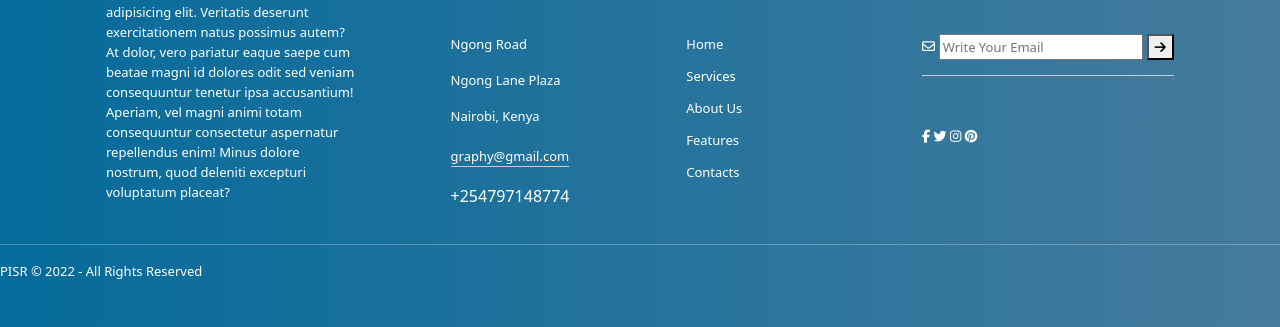
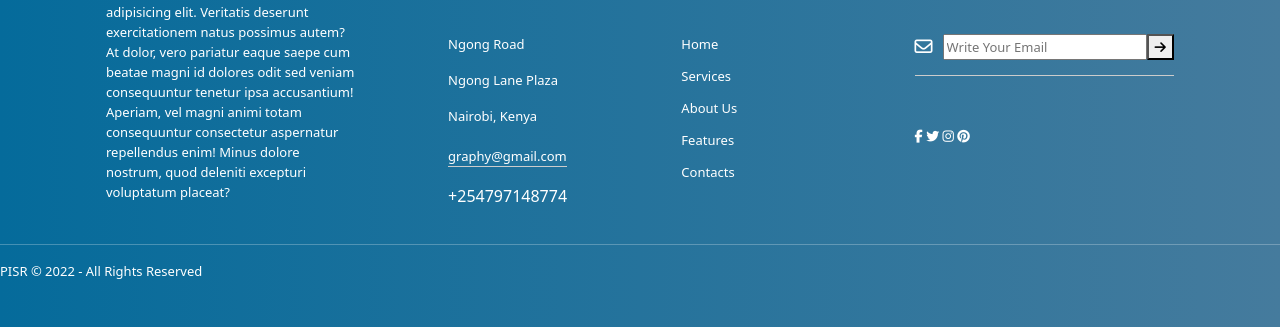
Before and after one commit to sling254/PISR, a Django app: page / in a window 1280 px wide. Shown: the part 896-1223 px from the top of the page. Run offline with Django 3.2, Linux system fonts and the light colour scheme; some libraries are stand-ins or nearby versions.

Commit message:
style the fa icon under the form footer

```diff
--- a/static/css/index.css
+++ b/static/css/index.css
@@ -240,5 +240,10 @@ footer form {
   margin-bottom: 50px;
 }
 
+footer form .far {
+  font-size: 18px;
+  margin-right: 10px;
+}
+
 
 /* End of the Footer Css */
```
